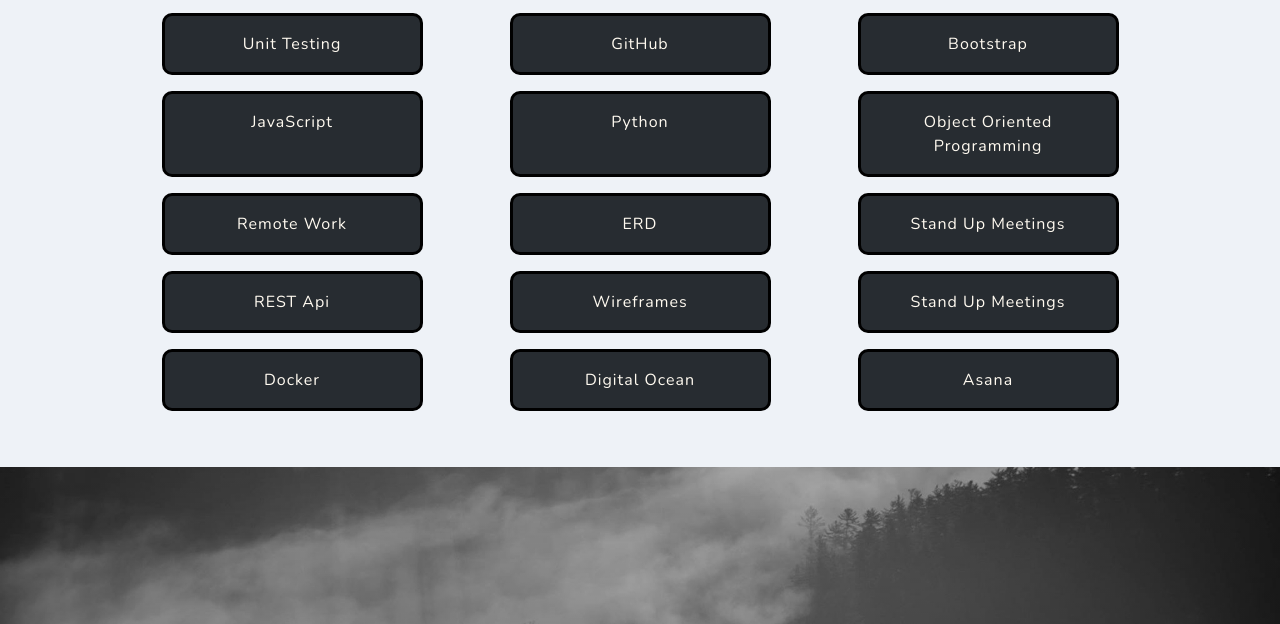
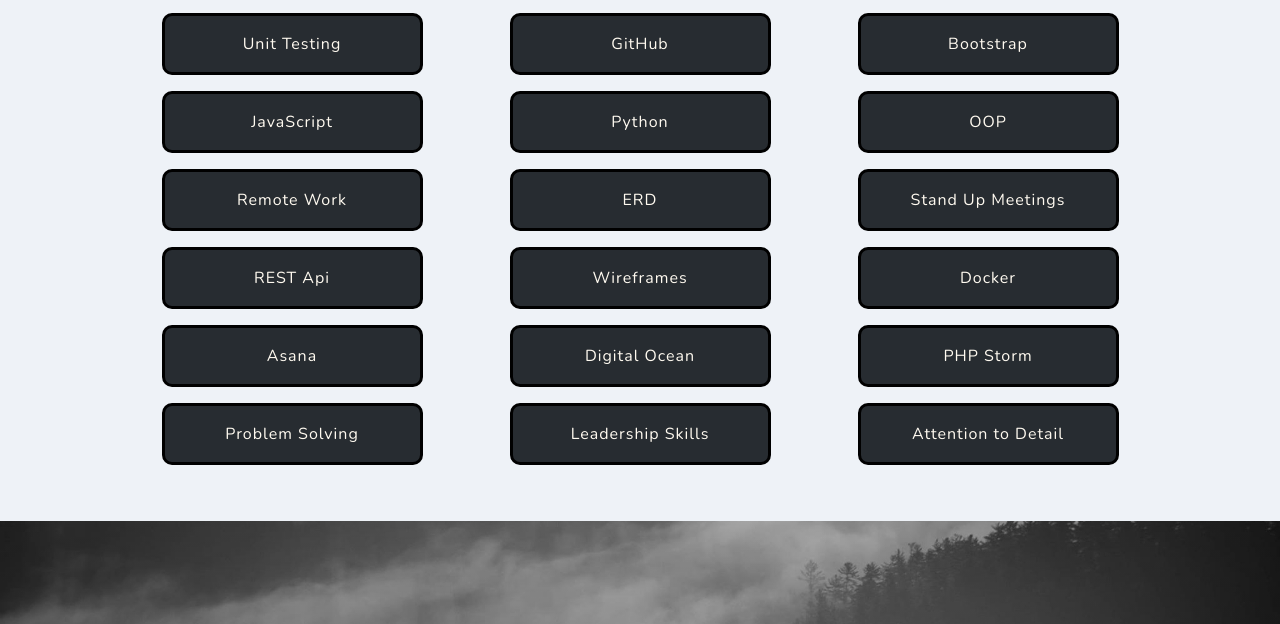
Before and after one commit to nortizcode/personal-website, a website: page dist/index.html in a window 1280 px wide. Shown: the part 2949-3573 px from the top of the page. Drawn offline with nearby package versions, Linux system fonts and the light colour scheme.

Commit message:
added to skills

```diff
--- a/dist/index.html
+++ b/dist/index.html
@@ -168,7 +168,7 @@
 			<div class="row justify-content-around">
 				<div class="col-md-3 m-2 p-3">JavaScript</div>
 				<div class="col-md-3 m-2 p-3">Python</div>
-				<div class="col-md-3 m-2 p-3">Object Oriented Programming</div>
+				<div class="col-md-3 m-2 p-3">OOP</div>
 			</div>
 
 			<div class="row justify-content-around">
@@ -180,13 +180,18 @@
 			<div class="row justify-content-around">
 				<div class="col-md-3 m-2 p-3">REST Api</div>
 				<div class="col-md-3 m-2 p-3">Wireframes</div>
-				<div class="col-md-3 m-2 p-3">Stand Up Meetings</div>
+				<div class="col-md-3 m-2 p-3">Docker</div>
 			</div>
 
 			<div class="row justify-content-around">
-				<div class="col-md-3 m-2 p-3">Docker</div>
+				<div class="col-md-3 m-2 p-3">Asana</div>
 				<div class="col-md-3 m-2 p-3">Digital Ocean</div>
-				<div class="col-md-3 m-2 p-3">Asana</div>
+				<div class="col-md-3 m-2 p-3">PHP Storm</div>
+			</div>
+			<div class="row justify-content-around">
+				<div class="col-md-3 m-2 p-3">Problem Solving</div>
+				<div class="col-md-3 m-2 p-3">Leadership Skills</div>
+				<div class="col-md-3 m-2 p-3">Attention to Detail</div>
 			</div>
 		</div>
 
```
